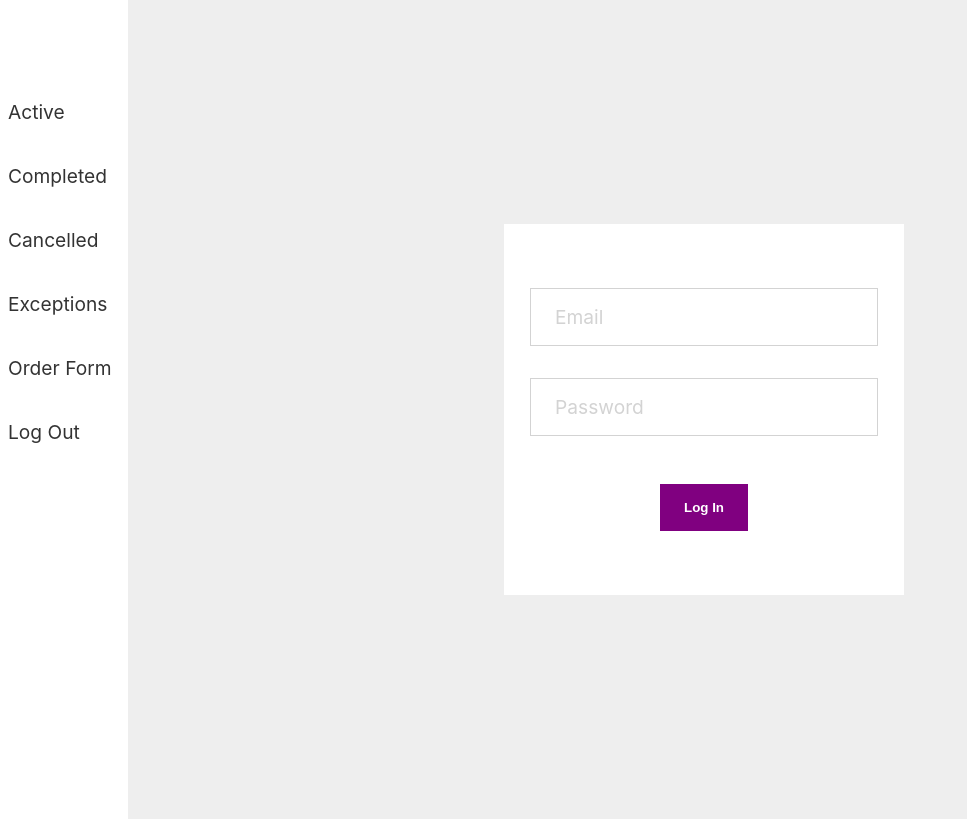
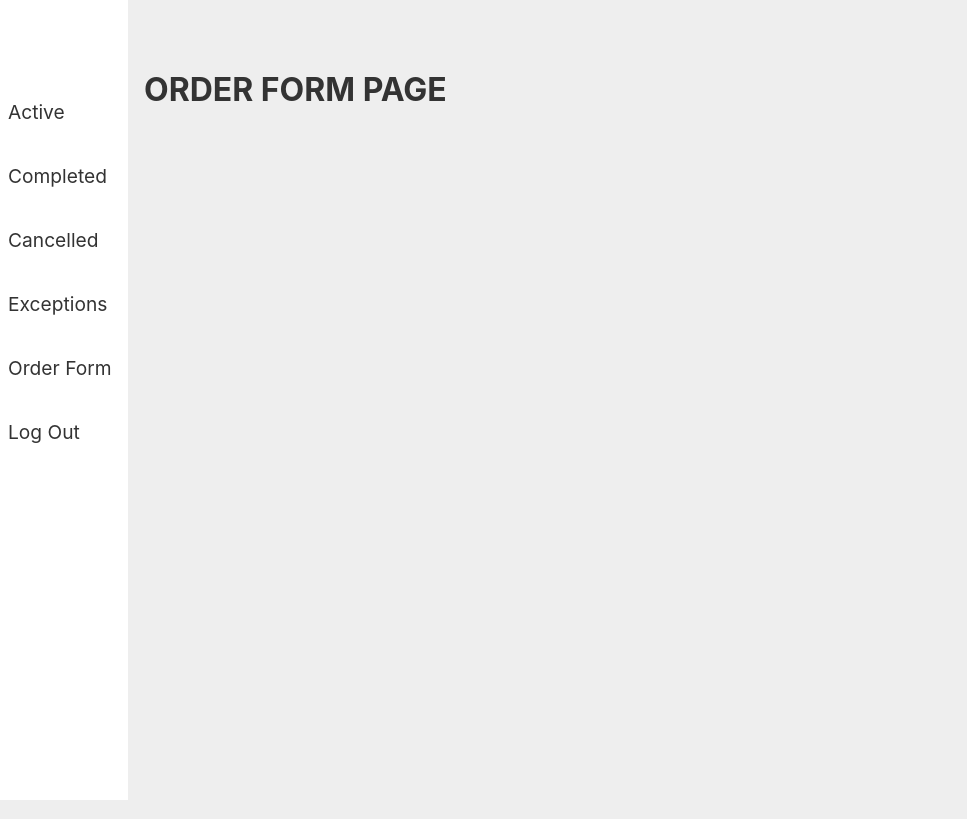
Before and after one commit to erlorenz/peadmin, a React (Create React App) app: page /admin/orderform in a window 1280 px wide. Shown: the whole page, without its empty margins (0-967 px from the left). Built offline with nearby package versions, Linux system fonts and the light colour scheme; the HTML template or start-up script is replaced by a standard one.

Commit message:
added routing

```diff
--- a/src/App.css
+++ b/src/App.css
@@ -1,4 +1,4 @@
-.App {
+.admin {
   display: grid;
   grid-template-columns: 10vw 1fr;
 }
@@ -75,9 +75,14 @@ table {
   border: none;
   background-color: purple;
   color: white;
-  font-weight: bold;
+  font-weight: 500;
+  font-size: 1.1rem;
   padding: 1rem 1.5rem;
   margin-top: 1rem;
+  cursor: pointer;
+}
+.button:hover {
+  background-color: rgb(167, 4, 167);
 }
 
 textarea {
@@ -91,7 +96,7 @@ select {
 
 .login-form {
   margin: 20vh auto;
-  box-shadow: 0 2px 5px rgba(black, 0.2);
+  box-shadow: 0 4px 6px rgba(black, 0.2);
   display: flex;
   flex-direction: column;
   align-items: center;
@@ -102,7 +107,7 @@ select {
 
 input {
   display: block;
-  border: 1px solid lightgray;
+  border: 2px solid rgb(92, 92, 92);
   background-color: white;
   padding: 1rem 1.5rem;
   font-size: 1.2rem;
@@ -111,7 +116,7 @@ input {
 }
 
 input::placeholder {
-  color: lightgray;
+  color: rgb(161, 161, 161);
   opacity: 1;
 }
 
--- a/src/App.js
+++ b/src/App.js
@@ -1,8 +1,8 @@
-import React, { Component } from 'react';
-import Sidebar from './components/Sidebar';
-import Active from './components/Active';
-import Login from './components/Login';
-import Order from './components/Order';
+import React, { Component, Fragment } from 'react';
+import Login from './containers/Login';
+import Admin from './containers/Admin';
+import NotFound from './components/NotFound';
+import { BrowserRouter, Route, Switch } from 'react-router-dom';
 import axios from './axios-auth';
 import './App.css';
 
@@ -56,15 +56,15 @@ class App extends Component {
 
   render() {
     return (
-      <div className="App">
-        <Sidebar />
-        <div className="main">
-          <Login
-            submitted={loginData => this.loginHandler(loginData)}
-            error={this.state.loginError}
-          />
-        </div>
-      </div>
+      <BrowserRouter>
+        <Fragment>
+          <Switch>
+            <Route path="/" exact component={Login} />
+            <Route path="/admin" component={Admin} />
+            <Route path="/" component={NotFound} />
+          </Switch>
+        </Fragment>
+      </BrowserRouter>
     );
   }
 }
--- /dev/null
+++ b/src/components/NotFound.js
@@ -0,0 +1,10 @@
+import React, { Component } from 'react';
+
+class NotFound extends Component {
+  state = {};
+  render() {
+    return <h1>NOT FOUND</h1>;
+  }
+}
+
+export default NotFound;
--- /dev/null
+++ b/src/components/OrderForm.js
@@ -0,0 +1,10 @@
+import React, { Component } from 'react';
+
+class OrderForm extends Component {
+  state = {};
+  render() {
+    return <h1>ORDER FORM PAGE</h1>;
+  }
+}
+
+export default OrderForm;
--- /dev/null
+++ b/src/containers/Admin.js
@@ -0,0 +1,32 @@
+import React, { Component } from 'react';
+import { Route, Switch } from 'react-router-dom';
+import Sidebar from '../components/Sidebar';
+import Active from '../components/Active';
+import Order from '../components/Order';
+import Completed from '../components/Completed';
+import Exceptions from '../components/Exceptions';
+import Cancelled from '../components/Cancelled';
+import OrderForm from '../components/OrderForm';
+
+class Admin extends Component {
+  state = {};
+  render() {
+    return (
+      <div className="admin">
+        <Sidebar />
+        <div className="main">
+          <Switch>
+            <Route exact path="/admin/active" component={Active} />
+            <Route exact path="/admin/order" component={Order} />
+            <Route exact path="/admin/completed" component={Completed} />
+            <Route exact path="/admin/exceptions" component={Exceptions} />
+            <Route exact path="/admin/cancelled" component={Cancelled} />
+            <Route exact path="/admin/orderform" component={OrderForm} />
+          </Switch>
+        </div>
+      </div>
+    );
+  }
+}
+
+export default Admin;
```
Also changed, not shown: src/containers/Login.js (renamed from src/components/Login.js).
